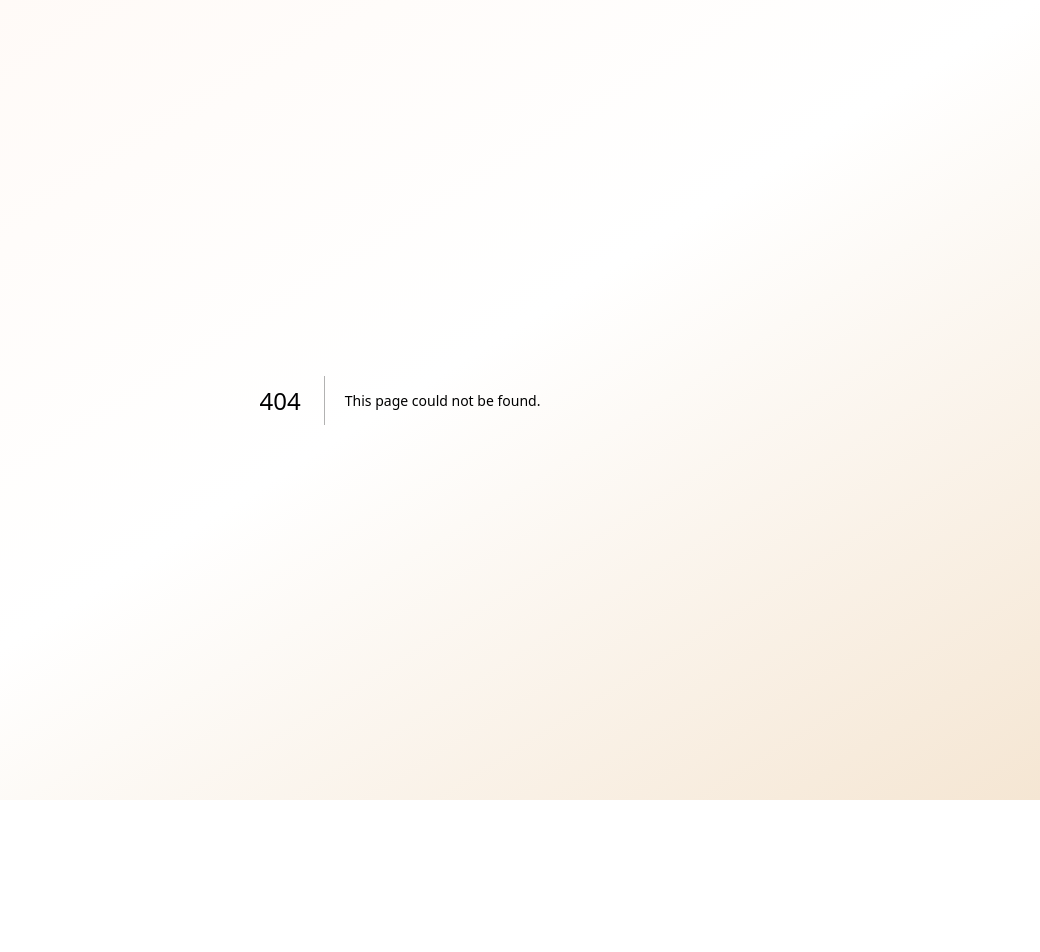
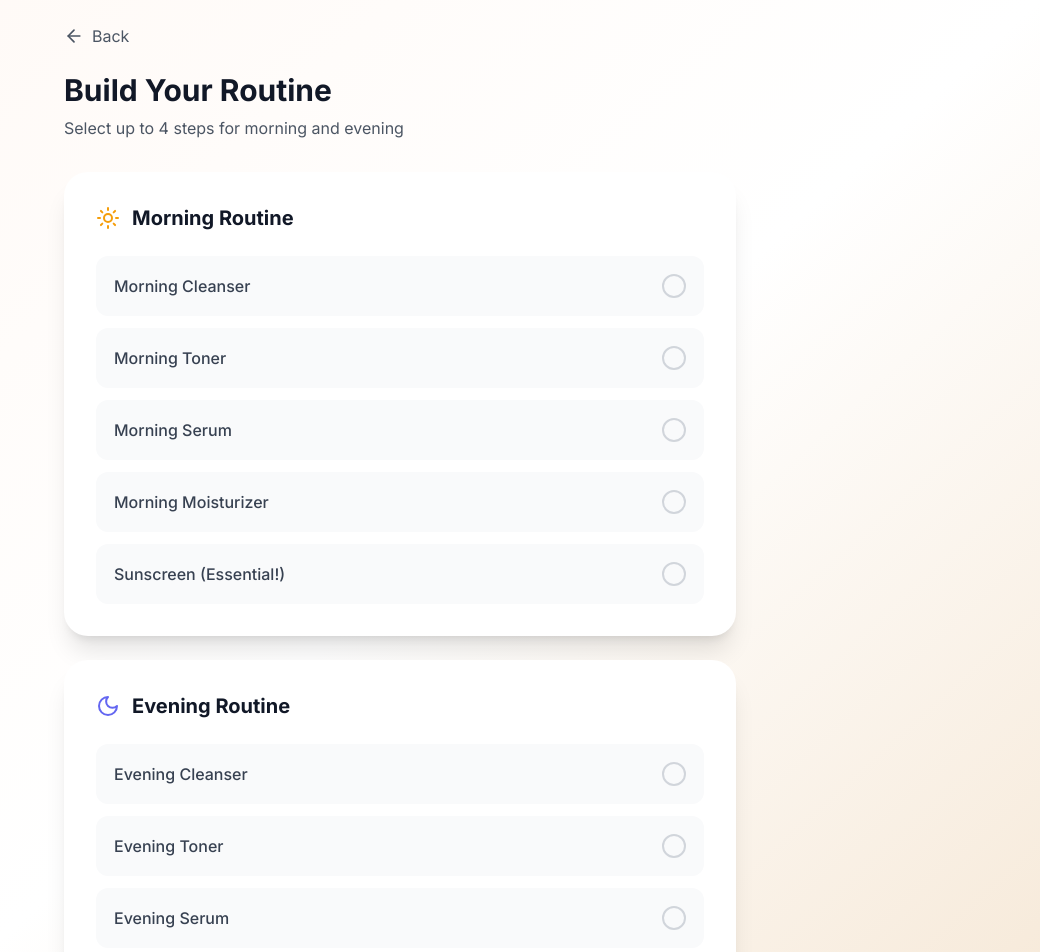
Before and after one commit to gabbyy042/SkinFutures, a Next.js app: page /routine in a window 1280 px wide. Before the commit this address had no page. Shown: the top 952 px of the page, without its empty margins (240-1280 px from the left). Before the commit the page ends 800 px from the top, so only its background shows below. Built offline with nearby package versions, Linux system fonts and the light colour scheme.

Commit message:
Add src/app/routine/page.tsx

```diff
--- /dev/null
+++ b/src/app/routine/page.tsx
@@ -0,0 +1,179 @@
+'use client';
+
+import { useState } from 'react';
+import { useRouter } from 'next/navigation';
+import { motion } from 'framer-motion';
+import { Sun, Moon, Plus, Check, ArrowLeft, Save } from 'lucide-react';
+
+type RoutineStep = {
+  id: string;
+  category: 'cleanser' | 'toner' | 'serum' | 'moisturizer' | 'sunscreen';
+  timeOfDay: 'am' | 'pm';
+  label: string;
+};
+
+const AVAILABLE_STEPS: Omit<RoutineStep, 'id'>[] = [
+  { category: 'cleanser', timeOfDay: 'am', label: 'Morning Cleanser' },
+  { category: 'toner', timeOfDay: 'am', label: 'Morning Toner' },
+  { category: 'serum', timeOfDay: 'am', label: 'Morning Serum' },
+  { category: 'moisturizer', timeOfDay: 'am', label: 'Morning Moisturizer' },
+  { category: 'sunscreen', timeOfDay: 'am', label: 'Sunscreen (Essential!)' },
+  { category: 'cleanser', timeOfDay: 'pm', label: 'Evening Cleanser' },
+  { category: 'toner', timeOfDay: 'pm', label: 'Evening Toner' },
+  { category: 'serum', timeOfDay: 'pm', label: 'Evening Serum' },
+  { category: 'moisturizer', timeOfDay: 'pm', label: 'Evening Moisturizer' },
+];
+
+export default function RoutinePage() {
+  const router = useRouter();
+  const [selectedSteps, setSelectedSteps] = useState<RoutineStep[]>([]);
+
+  const toggleStep = (step: Omit<RoutineStep, 'id'>) => {
+    const exists = selectedSteps.find(
+      s => s.category === step.category && s.timeOfDay === step.timeOfDay
+    );
+
+    if (exists) {
+      setSelectedSteps(selectedSteps.filter(s => s !== exists));
+    } else {
+      setSelectedSteps([
+        ...selectedSteps,
+        { ...step, id: `${step.timeOfDay}-${step.category}` }
+      ]);
+    }
+  };
+
+  const isSelected = (step: Omit<RoutineStep, 'id'>) => {
+    return selectedSteps.some(
+      s => s.category === step.category && s.timeOfDay === step.timeOfDay
+    );
+  };
+
+  const handleSave = () => {
+    localStorage.setItem('routine', JSON.stringify(selectedSteps));
+    router.push('/dashboard');
+  };
+
+  const amSteps = AVAILABLE_STEPS.filter(s => s.timeOfDay === 'am');
+  const pmSteps = AVAILABLE_STEPS.filter(s => s.timeOfDay === 'pm');
+
+  return (
+    <div className="min-h-screen p-6">
+      <div className="max-w-2xl mx-auto">
+        {/* Header */}
+        <div className="flex items-center justify-between mb-6">
+          <button
+            onClick={() => router.back()}
+            className="flex items-center gap-2 text-gray-600 hover:text-gray-900"
+          >
+            <ArrowLeft className="w-5 h-5" />
+            Back
+          </button>
+          {selectedSteps.length > 0 && (
+            <span className="text-sm text-gray-600">
+              {selectedSteps.length} steps selected
+            </span>
+          )}
+        </div>
+
+        <motion.div
+          initial={{ opacity: 0, y: 20 }}
+          animate={{ opacity: 1, y: 0 }}
+        >
+          <h1 className="text-3xl font-bold mb-2 text-gray-900">
+            Build Your Routine
+          </h1>
+          <p className="text-gray-600 mb-8">
+            Select up to 4 steps for morning and evening
+          </p>
+
+          {/* Morning Routine */}
+          <div className="bg-white rounded-3xl shadow-xl p-8 mb-6">
+            <div className="flex items-center gap-3 mb-6">
+              <Sun className="w-6 h-6 text-amber-500" />
+              <h2 className="text-xl font-bold text-gray-900">
+                Morning Routine
+              </h2>
+            </div>
+
+            <div className="space-y-3">
+              {amSteps.map((step) => {
+                const selected = isSelected(step);
+                return (
+                  <button
+                    key={`${step.timeOfDay}-${step.category}`}
+                    onClick={() => toggleStep(step)}
+                    className={`w-full flex items-center justify-between p-4 rounded-xl transition-all ${
+                      selected
+                        ? 'bg-primary-50 border-2 border-primary-500'
+                        : 'bg-gray-50 border-2 border-transparent hover:bg-gray-100'
+                    }`}
+                  >
+                    <span className={`font-medium ${selected ? 'text-primary-700' : 'text-gray-700'}`}>
+                      {step.label}
+                    </span>
+                    <div className={`w-6 h-6 rounded-full border-2 flex items-center justify-center ${
+                      selected
+                        ? 'bg-primary-600 border-primary-600'
+                        : 'border-gray-300'
+                    }`}>
+                      {selected && <Check className="w-4 h-4 text-white" />}
+                    </div>
+                  </button>
+                );
+              })}
+            </div>
+          </div>
+
+          {/* Evening Routine */}
+          <div className="bg-white rounded-3xl shadow-xl p-8 mb-6">
+            <div className="flex items-center gap-3 mb-6">
+              <Moon className="w-6 h-6 text-indigo-500" />
+              <h2 className="text-xl font-bold text-gray-900">
+                Evening Routine
+              </h2>
+            </div>
+
+            <div className="space-y-3">
+              {pmSteps.map((step) => {
+                const selected = isSelected(step);
+                return (
+                  <button
+                    key={`${step.timeOfDay}-${step.category}`}
+                    onClick={() => toggleStep(step)}
+                    className={`w-full flex items-center justify-between p-4 rounded-xl transition-all ${
+                      selected
+                        ? 'bg-primary-50 border-2 border-primary-500'
+                        : 'bg-gray-50 border-2 border-transparent hover:bg-gray-100'
+                    }`}
+                  >
+                    <span className={`font-medium ${selected ? 'text-primary-700' : 'text-gray-700'}`}>
+                      {step.label}
+                    </span>
+                    <div className={`w-6 h-6 rounded-full border-2 flex items-center justify-center ${
+                      selected
+                        ? 'bg-primary-600 border-primary-600'
+                        : 'border-gray-300'
+                    }`}>
+                      {selected && <Check className="w-4 h-4 text-white" />}
+                    </div>
+                  </button>
+                );
+              })}
+            </div>
+          </div>
+
+          {/* Save Button */}
+          <button
+            onClick={handleSave}
+            disabled={selectedSteps.length === 0}
+            className="w-full bg-primary-600 hover:bg-primary-700 disabled:bg-gray-300 disabled:cursor-not-allowed text-white py-4 rounded-full font-semibold flex items-center justify-center gap-2 transition-colors"
+          >
+            <Save className="w-5 h-5" />
+            Save Routine
+          </button>
+        </motion.div>
+      </div>
+    </div>
+  );
+}
```
